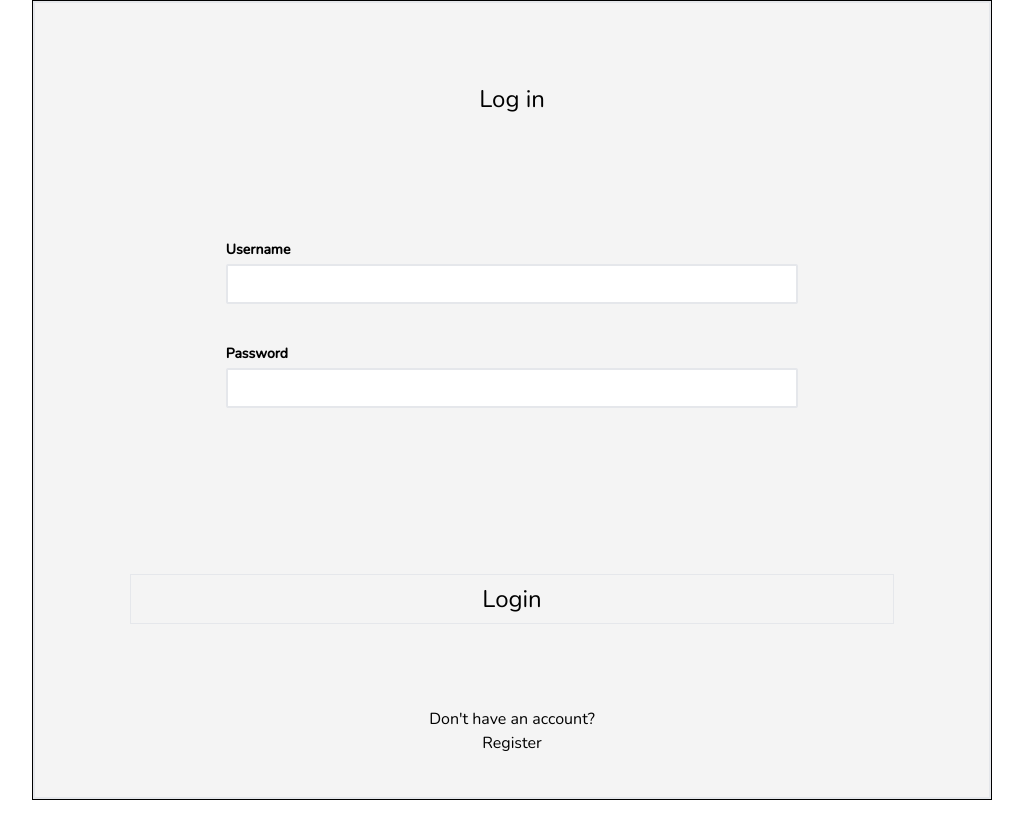
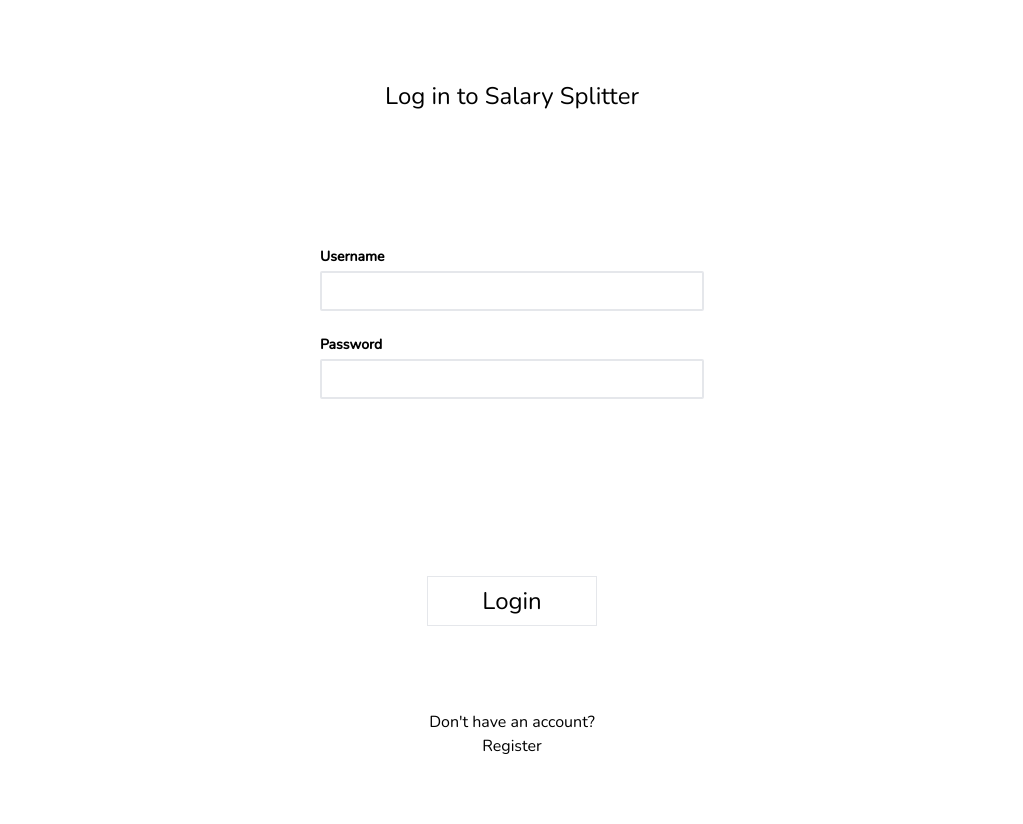
Before and after one commit to franciskershaw/salary-split, a React (Vite) app in the folder client/: page / in a window 1280 px wide. Shown: the whole page, without its empty margins (128-1151 px from the left). Built offline with nearby package versions, Linux system fonts and the light colour scheme; no server answers.

Commit message:
Optimise modal and auth form for larger screens

```diff
--- a/client/src/components/Modal/_modal.scss
+++ b/client/src/components/Modal/_modal.scss
@@ -2,7 +2,7 @@
   @apply w-full h-full fixed top-0 left-0 bg-overlay flex items-center justify-center;
 
   &__content {
-    @apply max-h-full w-4/5 border-2 rounded-sm overflow-auto flex flex-col bg-white;
+    @apply max-h-full w-4/5 md:w-1/2 lg:w-1/3 border-2 rounded-sm overflow-auto flex flex-col bg-white;
 
     .title-included {
       @apply justify-between border-b-2;
--- a/client/src/pages/AuthPage/AuthForm/AuthForm.tsx
+++ b/client/src/pages/AuthPage/AuthForm/AuthForm.tsx
@@ -52,7 +52,7 @@ const AuthForm = ({ page }: { page: PageType }): JSX.Element => {
     <form onSubmit={onSubmit} className="form">
       <div className="h-28 flex items-end justify-center w-full ">
         <h1 className="text-center text-2xl">
-          {page === 'login' ? 'Log in' : 'Create your Account'}
+          {page === 'login' ? 'Log in to Salary Splitter' : 'Create your Account'}
         </h1>
       </div>
 
@@ -130,7 +130,7 @@ const AuthForm = ({ page }: { page: PageType }): JSX.Element => {
         )}
       </div>
 
-      <div className="text-center w-full h-1/3 flex flex-col justify-around items-center">
+      <div className="text-center w-full md:w-1/3 h-1/3 flex flex-col justify-around items-center">
         <button className="px-8 py-2 border text-2xl w-4/5">
           {page === 'login' ? 'Login' : 'Sign Up'}
         </button>
--- a/client/src/pages/AuthPage/AuthForm/_authForm.scss
+++ b/client/src/pages/AuthPage/AuthForm/_authForm.scss
@@ -1,11 +1,11 @@
 .form {
-  @apply h-full w-full flex flex-col items-center justify-between border-2;
+  @apply h-full w-full flex flex-col items-center justify-between md:w-2/3;
 
 	&__inputs {
 		@apply w-full flex flex-col items-center;
 	}
   &__group {
-    @apply flex flex-col w-3/5 mb-5 mt-5;
+    @apply flex flex-col w-3/5 mb-3 mt-3;
 
     label {
       @apply font-bold text-sm mb-1;
--- a/client/src/pages/AuthPage/AuthPage.tsx
+++ b/client/src/pages/AuthPage/AuthPage.tsx
@@ -19,7 +19,7 @@ const AuthPage = ({ page }: { page: PageType }): JSX.Element => {
   }, [user]);
 
   return (
-    <div className="h-screen flex justify-center items-center training-wheels">
+    <div className="h-screen flex justify-center items-center">
       <AuthForm page={page} />
     </div>
   );
```
